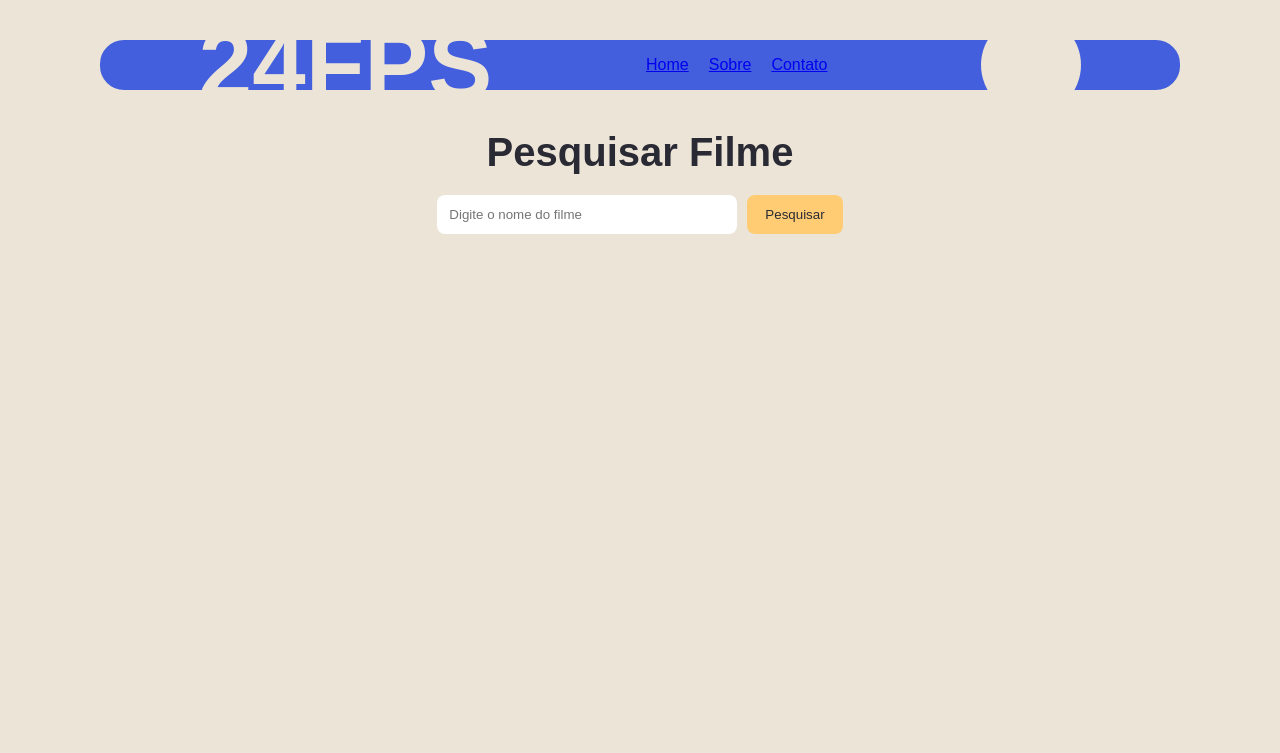
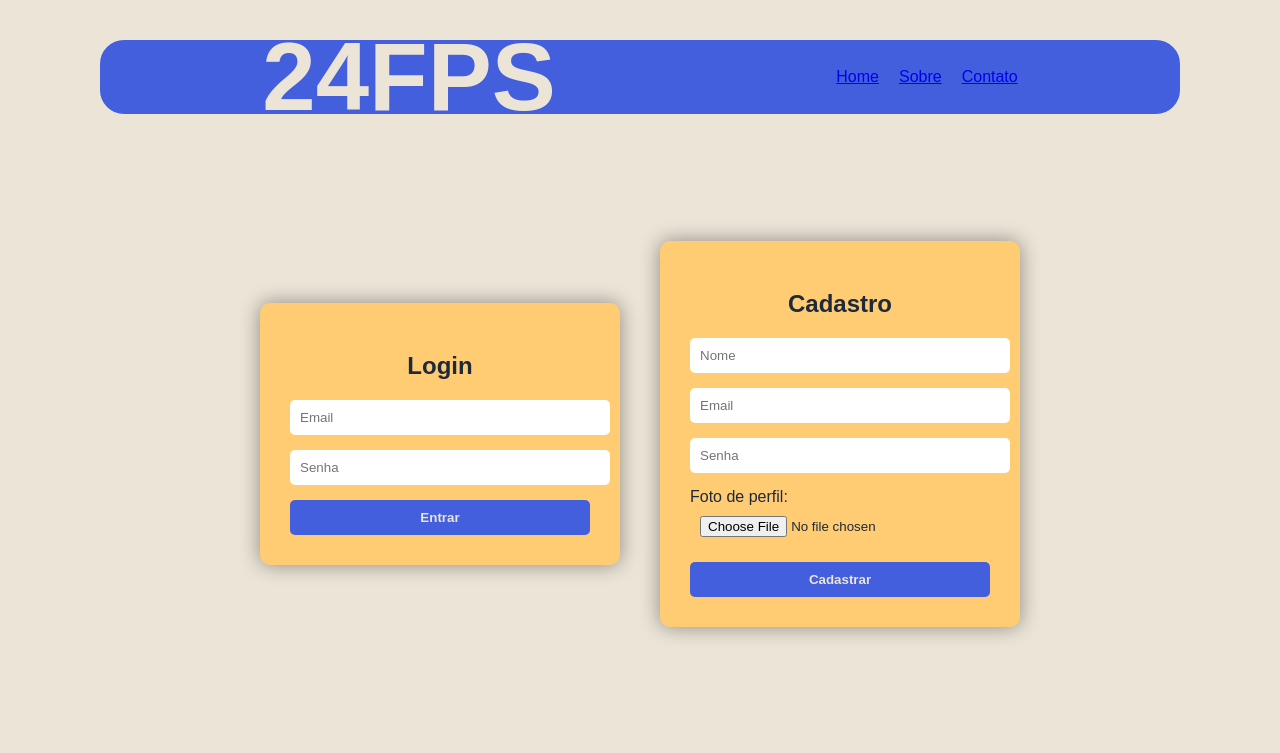
Before and after one commit to samea-jesus0/24fps, a Flask app: page / in a window 1280 px wide. Shown: the top 753 px of the page. Run offline with Flask 3, Linux system fonts and the light colour scheme.

Commit message:
Adição da funcionalidade perfil e modificações no css.

```diff
--- a/app.py
+++ b/app.py
@@ -1,7 +1,8 @@
 from flask import Flask
 from dotenv import load_dotenv
 from config import Config
-from extensions import db
+from extensions import db, login_manager
+import os
 
 load_dotenv()
 
@@ -11,10 +12,25 @@ def create_app():
 
     db.init_app(app)
 
+
     from controller.filme_controller import movie_bp
     from controller.perfil_controller import perfil_bp
+    from controller.auth_controller import auth
+    from controller.dashboard_controller import main
     app.register_blueprint(movie_bp)
     app.register_blueprint(perfil_bp)
+    app.register_blueprint(auth)
+    app.register_blueprint(main)
+
+    login_manager.init_app(app)
+    login_manager.login_view = 'auth.login'
+
+    app.config['UPLOAD_FOLDER'] = 'static/uploads'
+    app.config['MAX_CONTENT_LENGTH'] = 2 * 1024 * 1024
+    app.config['ALLOWED_EXTENSIONS'] = {'png', 'jpg', 'jpeg', 'gif'}
+
+    os.makedirs(app.config['UPLOAD_FOLDER'], exist_ok=True)
+
 
     with app.app_context():
         from models.pesquisa import Search
--- /dev/null
+++ b/controller/auth_controller.py
@@ -0,0 +1,76 @@
+from flask import Blueprint, render_template, request, redirect, url_for, flash, current_app
+from werkzeug.security import generate_password_hash, check_password_hash
+from werkzeug.utils import secure_filename
+from models.user import User
+from flask_login import login_user, logout_user, login_required
+import os
+import uuid
+from extensions import db, login_manager
+
+auth = Blueprint('auth', __name__)
+
+@login_manager.user_loader
+def load_user(user_id):
+    return User.query.get(int(user_id))
+
+
+def allowed_file(filename):
+    return '.' in filename and filename.rsplit('.', 1)[1].lower() in current_app.config['ALLOWED_EXTENSIONS']
+
+
+@auth.route('/', methods=['GET', 'POST'])
+def register():
+    if request.method == 'POST':
+        nome = request.form['nome']
+        email = request.form['email']
+        senha = generate_password_hash(request.form['senha'])
+
+        # Verifica se já existe
+        if User.query.filter_by(email=email).first():
+            flash('Email já cadastrado')
+            return redirect(url_for('auth.login'))
+
+        foto_nome = 'default.png'
+
+        if 'foto' in request.files:
+            file = request.files['foto']
+            if file and allowed_file(file.filename):
+                ext = file.filename.rsplit('.', 1)[1]
+                filename = f"{uuid.uuid4()}.{ext}"
+                caminho = os.path.join(current_app.config['UPLOAD_FOLDER'], filename)
+                file.save(caminho)
+                foto_nome = filename
+
+        user = User(nome=nome, email=email, senha=senha, foto=foto_nome)
+        db.session.add(user)
+        db.session.commit()
+
+        return redirect(url_for('auth.login'))
+
+    return render_template('login.html')
+
+
+# 🔹 LOGIN
+@auth.route('/login', methods=['GET', 'POST'])
+def login():
+    if request.method == 'POST':
+        email = request.form['email']
+        senha = request.form['senha']
+
+        user = User.query.filter_by(email=email).first()
+
+        if user and check_password_hash(user.senha, senha):
+            login_user(user)
+            return redirect(url_for('main.dashboard'))
+        else:
+            flash('Login inválido')
+
+    return render_template('login.html')
+
+
+# 🔹 LOGOUT
+@auth.route('/logout')
+@login_required
+def logout():
+    logout_user()
+    return redirect(url_for('auth.login'))
--- a/controller/catalogo_controller.py
+++ b/controller/catalogo_controller.py
@@ -3,9 +3,11 @@ from flask import Blueprint, render_template, request, jsonify
 from extensions import db
 from models.pesquisa import Search
 from service.filme_service import buscar_filme_por_nome
+from flask_login import login_required, current_user
 
 catalogo_bp = Blueprint("catalogo", __name__)
 
 @catalogo_bp.route("/catalogo")
+@login_required
 def catalogo():
     return render_template("catalogo.html")
--- a/controller/filme_controller.py
+++ b/controller/filme_controller.py
@@ -5,7 +5,7 @@ from service.filme_service import buscar_filme_por_nome
 
 movie_bp = Blueprint("movie", __name__)
 
-@movie_bp.route("/")
+@movie_bp.route("/pesquisa")
 def index():
     return render_template("index.html")
 
--- a/controller/perfil_controller.py
+++ b/controller/perfil_controller.py
@@ -3,9 +3,11 @@ from flask import Blueprint, render_template, request, jsonify
 from extensions import db
 from models.pesquisa import Search
 from service.filme_service import buscar_filme_por_nome
+from flask_login import login_required, current_user
 
 perfil_bp = Blueprint("perfil", __name__)
 
-@perfil_bp.route("/perfil")
+@perfil_bp.route('/perfil')
+@login_required
 def perfil():
-    return render_template("perfil.html")
+    return render_template("perfil.html", user=current_user)
--- a/extensions.py
+++ b/extensions.py
@@ -1,3 +1,5 @@
 from flask_sqlalchemy import SQLAlchemy
+from flask_login import LoginManager
 
 db = SQLAlchemy()
+login_manager = LoginManager()
--- a/static/css/style.css
+++ b/static/css/style.css
@@ -103,7 +103,7 @@ h1 {
     max-width: 900px;
     color: #2A2A34;
     margin: 0 auto;
-    box-shadow: 0 15px 15px rgba(107, 75, 44);
+    box-shadow: 0 0 30px rgba(0,0,0,0.2);
 }
 
 .card img {
@@ -114,13 +114,15 @@ h1 {
 .circulo {
   width: 100px;
   height: 100px;
-  background-color: #ebe4d7;
+  transition: all 0.3s ease;
+  cursor: pointer;
   border-radius: 50%;
 }
 
 .circulo:hover {
-  background-color: #435fdd;
-  transition: background-color 0.3s ease;
+  background-color: #FFCC74;
+  transform: scale(1.08);
+  box-shadow: 0 0 12px #FFCC74;
 }
 
 .info {
--- /dev/null
+++ b/static/css/styleLogin.css
@@ -0,0 +1,128 @@
+body {
+    margin: 0;
+    font-family: Arial, sans-serif;
+    background: #ebe4d7;
+    color: white;
+}
+
+.nav-bar {
+    margin: 40px 100px 0px 100px;
+    border: #435fdd solid 2px;
+    background-color: #435fdd;
+    border-radius: 1.5rem;
+    padding: 10px 20px;
+    display: flex;
+    align-items: center;
+    justify-content: space-around;
+    height: 50px;
+}
+
+.nav-bar ul {
+    list-style: none;
+    display: flex;
+    gap: 20px;
+    margin: 0;
+    padding: 0;
+}
+
+.marca {
+    font-size: 6em;
+    font-weight: bold;
+    color: #ebe4d7;
+}
+
+.perfil-title {
+    font-size: 20px;
+    font-weight: bold;
+}
+
+/* CONTAINER PRINCIPAL */
+.container {
+    display: flex;
+    justify-content: center;
+    align-items: center;
+    gap: 40px;
+    height: 80vh;
+}
+
+/* CARDS */
+.card {
+    background-color: #FFCC74;
+    color: #1e293b;
+    padding: 30px;
+    border-radius: 10px;
+    width: 300px;
+    box-shadow: 0px 0px 20px rgba(0,0,0,0.4);
+}
+
+.card h2 {
+    text-align: center;
+    margin-bottom: 20px;
+}
+
+/* INPUTS */
+input {
+    width: 100%;
+    padding: 10px;
+    margin-bottom: 15px;
+    border: none;
+    border-radius: 5px;
+    outline: none;
+}
+
+/* BOTÕES */
+button {
+    width: 100%;
+    padding: 10px;
+    border: none;
+    background: #435fdd;
+    color: #ebe4d7;
+    font-weight: bold;
+    border-radius: 5px;
+    cursor: pointer;
+    transition: 0.3s;
+}
+
+button:hover {
+    background: #435fdd;
+}
+
+.toast {
+  position: fixed;
+  top: 20px;
+  right: 20px;
+  background-color: #ff4d4d;
+  color: white;
+  padding: 15px 20px;
+  border-radius: 8px;
+  opacity: 0;
+  transform: translateY(-20px);
+  transition: all 0.4s ease;
+  z-index: 9999;
+  font-weight: bold;
+  box-shadow: 0 4px 10px rgba(0,0,0,0.2);
+}
+
+.toast.show {
+  opacity: 1;
+  transform: translateY(0);
+}.toast {
+  position: fixed;
+  top: 20px;
+  right: 20px;
+  background-color: #ff4d4d;
+  color: white;
+  padding: 15px 20px;
+  border-radius: 8px;
+  opacity: 0;
+  transform: translateY(-20px);
+  transition: all 0.4s ease;
+  z-index: 9999;
+  font-weight: bold;
+  box-shadow: 0 4px 10px rgba(0,0,0,0.2);
+}
+
+.toast.show {
+  opacity: 1;
+  transform: translateY(0);
+}
--- a/static/js/script.js
+++ b/static/js/script.js
@@ -1,6 +1,14 @@
 async function buscarFilme() {
     const nome = document.getElementById("movieInput").value;
     const resultado = document.getElementById("resultado");
+
+    setTimeout(() => {
+        toast.classList.add("show");
+      }, 100);
+
+    setTimeout(() => {
+        toast.classList.remove("show");
+      }, 3000);
 
     resultado.innerHTML = "<p>Carregando...</p>";
 
@@ -39,6 +47,29 @@ async function buscarFilme() {
     }
 }
 
+function redirecionar_login() {
+    window.open("/login", "_blank");
+}
+
 function redirecionar_perfil() {
-    window.open("/perfil", "_blank");
+    window.open("/perfil");
 }
+
+function redirecionar_pesquisa() {
+    window.open("/pesquisa");
+}
+
+function previewImage(event) {
+    const input = event.target;
+    const preview = document.getElementById('preview');
+
+    if (input.files && input.files[0]) {
+        const reader = new FileReader();
+
+        reader.onload = function(e) {
+            preview.src = e.target.result;
+        }
+
+        reader.readAsDataURL(input.files[0]);
+    }
+}
--- a/templates/index.html
+++ b/templates/index.html
@@ -16,7 +16,15 @@
       <li><a href="/about">Sobre</a></li>
       <li><a href="/contact">Contato</a></li>
     </ul>
-    <div class="circulo" onclick="redirecionar_perfil()"></div>
+  <div onclick="redirecionar_perfil()">
+    <img class="circulo" id="preview"
+        src="{{ url_for('static', filename='uploads/' + (current_user.foto or 'default.png')) }}?{{ range(1,1000)|random }}"
+        class="profile-img"
+        alt="Foto de perfil">
+  </div>
+
+
+
   </nav>
   <div class="container">
     <h1>Pesquisar Filme</h1>
--- /dev/null
+++ b/templates/login.html
@@ -0,0 +1,70 @@
+<!DOCTYPE html>
+<html lang="pt-br">
+<head>
+    <meta charset="UTF-8">
+    <meta name="viewport" content="width=device-width, initial-scale=1.0">
+    <link rel="stylesheet" href="{{ url_for('static', filename='css/styleLogin.css') }}">
+    <title>PERFIL</title>
+</head>
+{% with messages = get_flashed_messages() %}
+  {% if messages %}
+    <div id="toast" class="toast">
+      {% for message in messages %}
+        <p>{{ message }}</p>
+      {% endfor %}
+    </div>
+
+    <script>
+      const toast = document.getElementById("toast");
+
+      setTimeout(() => {
+        toast.classList.add("show");
+      }, 100);
+
+      setTimeout(() => {
+        toast.classList.remove("show");
+      }, 3000);
+    </script>
+  {% endif %}
+{% endwith %}
+<body>
+  <nav class="nav-bar">
+    <p class="marca">24FPS</p>
+    <ul>
+      <li><a href="/">Home</a></li>
+      <li><a href="/about">Sobre</a></li>
+      <li><a href="/contact">Contato</a></li>
+    </ul>
+  </nav>
+
+  <div class="container">
+
+    <!-- LOGIN -->
+    <div class="card">
+      <h2>Login</h2>
+      <form action="{{ url_for('auth.login') }}" method="POST">
+        <input type="email" name="email" placeholder="Email" required>
+        <input type="password" name="senha" placeholder="Senha" required>
+        <button type="submit" onclick="r">Entrar</button>
+      </form>
+    </div>
+
+    <!-- CADASTRO -->
+    <div class="card">
+      <h2>Cadastro</h2>
+      <form action="{{ url_for('auth.register') }}" method="POST" enctype="multipart/form-data">
+        <input type="text" name="nome" placeholder="Nome" required>
+        <input type="email" name="email" placeholder="Email" required>
+        <input type="password" name="senha" placeholder="Senha" required>
+
+        <label>Foto de perfil:</label>
+        <input type="file" name="foto">
+
+        <button type="submit">Cadastrar</button>
+      </form>
+    </div>
+
+  </div>
+  <script src="{{ url_for('static', filename='js/script.js') }}"></script>
+</body>
+</html>
```
Also changed, not shown: config.py (+10 -0 lines), controller/dashboard_controller.py (added, +44 -0 lines), models/user.py (added, +9 -0 lines), service/auth_service.py (added, +35 -0 lines), static/css/stylePerfil.css (added, +64 -0 lines), templates/perfil.html (+52 -12 lines), static/uploads/fa6b1c0e-7b21-4f3c-b9f0-dfd27376662a.jpg (added).
